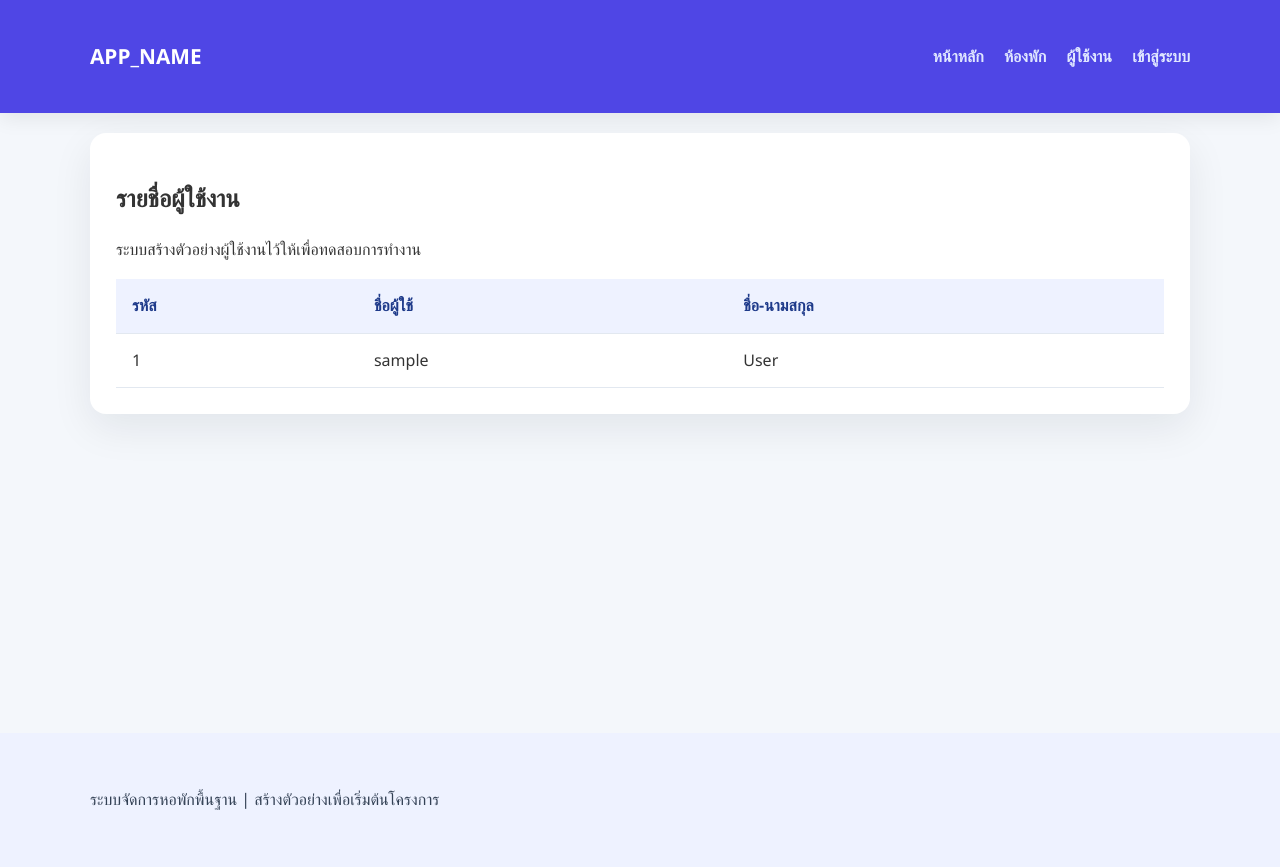
After one commit to makonsen/dormitory, a PHP site: template app/views/users.php in a window 1280 px wide. The commit adds this page. Run offline with PHP 8.4, Linux system fonts and the light colour scheme; the template is opened without the code that fills it: most values are stand-ins (such as "Sample title", 1, 10 or a date in 2020); some libraries are stand-ins or nearby versions.

Commit message:
อัพเดตโค้ดพื้นฐานหลังจากให้โคไพรอทเจนโค้ด

```diff
--- /dev/null
+++ b/app/views/layout/footer.php
@@ -0,0 +1,11 @@
+<?php
+// Footer layout
+?>
+</main>
+<footer class="site-footer" style="background:#eef2ff; color:#334155; padding:18px 0;">
+    <div class="layout">
+        <p>ระบบจัดการหอพักพื้นฐาน | สร้างตัวอย่างเพื่อเริ่มต้นโครงการ</p>
+    </div>
+</footer>
+</body>
+</html>
--- /dev/null
+++ b/app/views/layout/header.php
@@ -0,0 +1,106 @@
+<?php
+// Header layout
+?>
+<!DOCTYPE html>
+<html lang="th">
+<head>
+    <meta charset="UTF-8">
+    <meta name="viewport" content="width=device-width, initial-scale=1.0">
+    <title><?= htmlspecialchars($title ?? APP_NAME, ENT_QUOTES, 'UTF-8') ?></title>
+    <style>
+        body {
+            font-family: 'Segoe UI', Tahoma, Geneva, Verdana, sans-serif;
+            background: #f4f7fb;
+            color: #333;
+            margin: 0;
+            line-height: 1.6;
+        }
+        .layout {
+            width: min(1100px, calc(100% - 40px));
+            margin: 0 auto;
+            padding: 20px 0;
+        }
+        header.site-header {
+            background: #4f46e5;
+            color: #fff;
+            padding: 20px 0;
+            box-shadow: 0 5px 20px rgba(0, 0, 0, 0.08);
+        }
+        header .layout {
+            display: flex;
+            justify-content: space-between;
+            align-items: center;
+            gap: 12px;
+        }
+        header h1 {
+            margin: 0;
+            font-size: 1.3rem;
+        }
+        nav a {
+            color: #e0e7ff;
+            text-decoration: none;
+            margin-left: 16px;
+            font-weight: 600;
+        }
+        nav a:hover {
+            text-decoration: underline;
+        }
+        main {
+            min-height: calc(100vh - 220px);
+        }
+        .card {
+            background: #ffffff;
+            border-radius: 16px;
+            padding: 26px;
+            box-shadow: 0 14px 40px rgba(15, 23, 42, 0.08);
+            margin-bottom: 24px;
+        }
+        table {
+            width: 100%;
+            border-collapse: collapse;
+            background: #fff;
+            margin-top: 16px;
+        }
+        table th,
+        table td {
+            padding: 14px 16px;
+            border-bottom: 1px solid #e2e8f0;
+            text-align: left;
+        }
+        table th {
+            background: #eef2ff;
+            color: #1e3a8a;
+        }
+        .button {
+            display: inline-block;
+            padding: 12px 22px;
+            border-radius: 10px;
+            color: #fff;
+            background: #4f46e5;
+            text-decoration: none;
+            font-weight: 600;
+            transition: transform 0.2s ease, background 0.2s ease;
+        }
+        .button:hover {
+            transform: translateY(-1px);
+            background: #4338ca;
+        }
+    </style>
+</head>
+<body>
+<header class="site-header">
+    <div class="layout">
+        <h1><?= htmlspecialchars(APP_NAME, ENT_QUOTES, 'UTF-8') ?></h1>
+        <nav>
+            <a href="index.php">หน้าหลัก</a>
+            <a href="index.php?page=rooms">ห้องพัก</a>
+            <a href="index.php?page=users">ผู้ใช้งาน</a>
+            <?php if (is_logged_in()): ?>
+                <a href="index.php?page=logout">ออกจากระบบ</a>
+            <?php else: ?>
+                <a href="login.php">เข้าสู่ระบบ</a>
+            <?php endif; ?>
+        </nav>
+    </div>
+</header>
+<main class="layout">
--- /dev/null
+++ b/app/views/users.php
@@ -0,0 +1,25 @@
+<?php
+// Users view
+?>
+<div class="card">
+    <h2>รายชื่อผู้ใช้งาน</h2>
+    <p>ระบบสร้างตัวอย่างผู้ใช้งานไว้ให้เพื่อทดสอบการทำงาน</p>
+    <table>
+        <thead>
+            <tr>
+                <th>รหัส</th>
+                <th>ชื่อผู้ใช้</th>
+                <th>ชื่อ-นามสกุล</th>
+            </tr>
+        </thead>
+        <tbody>
+            <?php foreach ($users as $user): ?>
+                <tr>
+                    <td><?= htmlspecialchars($user['id'], ENT_QUOTES, 'UTF-8') ?></td>
+                    <td><?= htmlspecialchars($user['username'], ENT_QUOTES, 'UTF-8') ?></td>
+                    <td><?= htmlspecialchars($user['fullname'], ENT_QUOTES, 'UTF-8') ?></td>
+                </tr>
+            <?php endforeach; ?>
+        </tbody>
+    </table>
+</div>
```
Also changed, not shown: app/controllers/HomeController.php (added, +19 -0 lines), app/controllers/RoomController.php (added, +17 -0 lines), app/controllers/UserController.php (added, +23 -0 lines), app/models/Database.php (added, +68 -0 lines), app/models/Room.php (added, +13 -0 lines), app/models/User.php (added, +21 -0 lines), app/views/home.php (added, +19 -0 lines), app/views/rooms.php (added, +24 -0 lines), config.php (added, +8 -0 lines), includes/auth.php (added, +34 -0 lines), includes/helper.php (added, +33 -0 lines), index.php (+25 -12 lines), login.php (added, +150 -0 lines).
